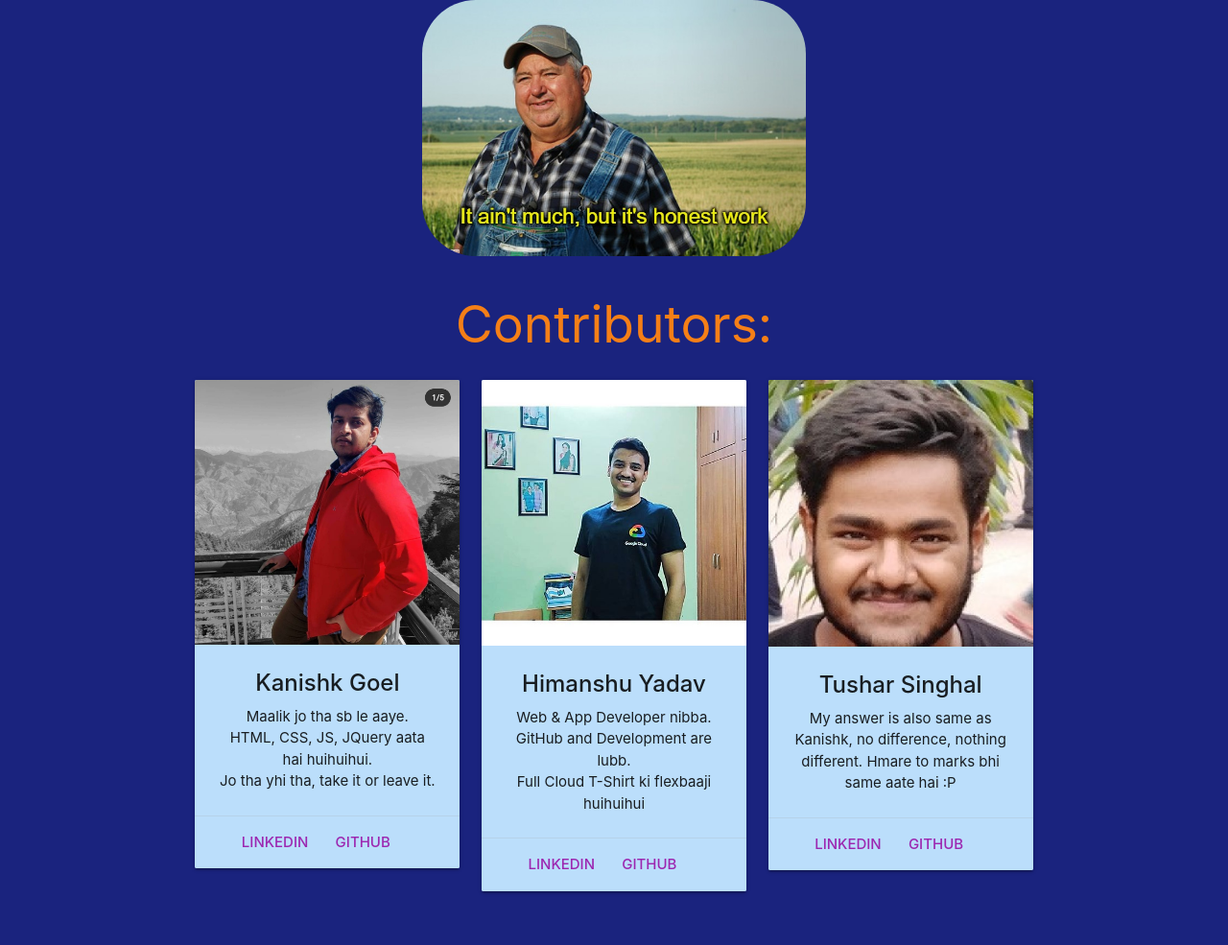
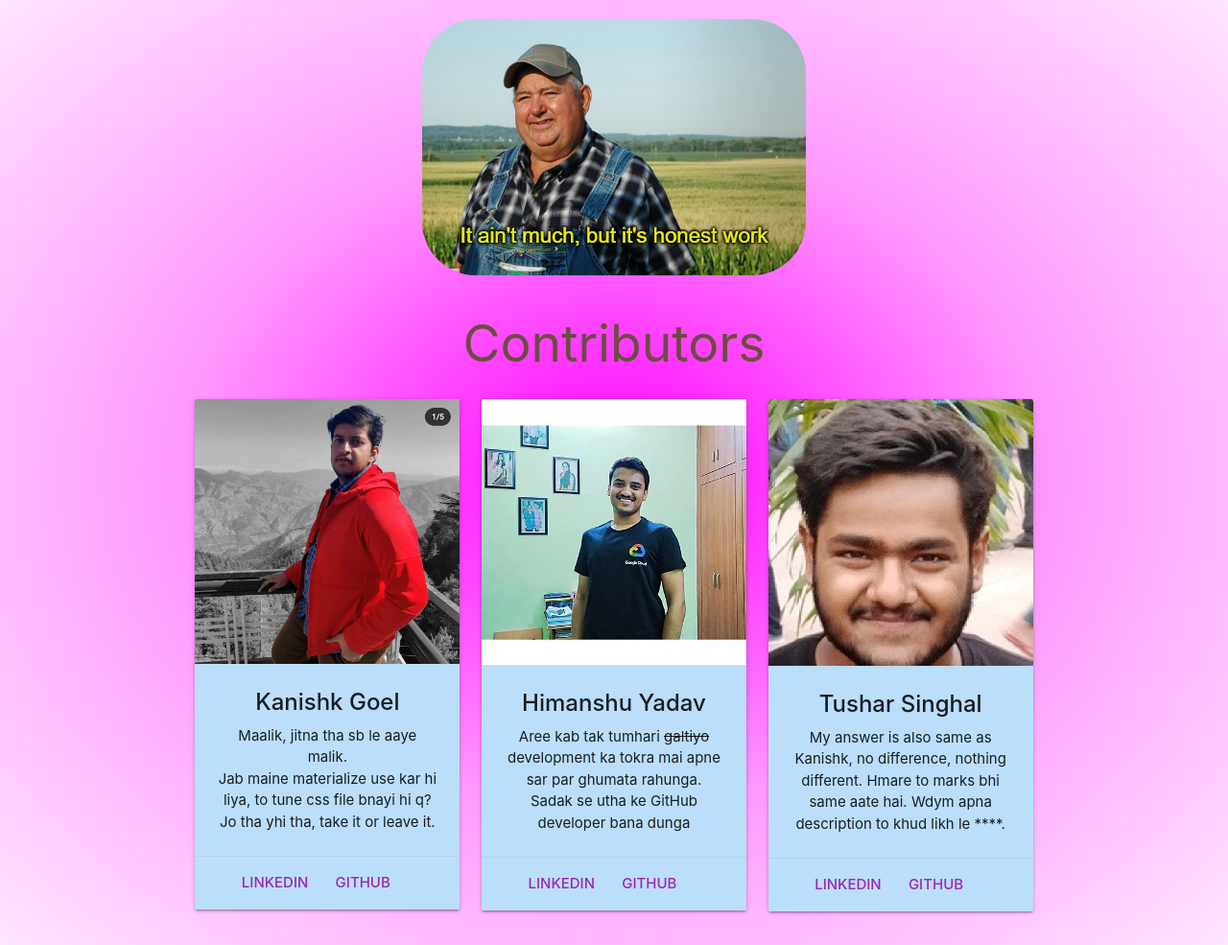
Before and after one commit to muskemteers/OurSQL, a plain HTML site: page html/creators.html in a window 1280 px wide. Shown: the whole page at 96% size. Before the commit the page ends 964 px from the top, so only its background shows below. Drawn offline with nearby package versions, Linux system fonts and the light colour scheme.

Commit message:
Changed links to relative links and added descriptions of developers

```diff
--- a/html/creators.html
+++ b/html/creators.html
@@ -21,12 +21,12 @@
     </style>
 </head>
 
-<body class="indigo darken-4">
+<body style="background-image: radial-gradient(#ff00ff, #ff99ff, #ffe6ff);">
     <div class="container center-align">
-        <img width="400px" id="meme-img" src="./../img/aintmuch.jpg" alt="it ain't much meme photo">
+        <img width="400px" style="margin-top: 20px;" id="meme-img" src="./../img/aintmuch.jpg" alt="it ain't much meme photo">
     </div>
     <div class="container">
-        <h2 class="yellow-text text-darken-4 center-align">Contributors:</h2>
+        <h2 class="brown-text text-darken-1 center-align">Contributors</h2>
         <div class="row">
             <div class="col s12 m4">
                 <div class="card blue lighten-4 center-align">
@@ -35,7 +35,7 @@
                     </div>
                     <div class="card-content">
                         <span class="card-title"><strong> Kanishk Goel</strong></span>
-                        <p>Maalik jo tha sb le aaye.<br>HTML, CSS, JS, JQuery aata hai huihuihui.<br> Jo tha yhi tha, take it or leave it.
+                        <p>Maalik, jitna tha sb le aaye malik.<br>Jab maine materialize use kar hi liya, to tune css file bnayi hi q?<br> Jo tha yhi tha, take it or leave it.
                         </p>
                     </div>
                     <div class="card-action">
@@ -52,7 +52,7 @@
                     </div>
                     <div class="card-content">
                         <span class="card-title"><strong>Himanshu Yadav</strong></span>
-                        <p>Web &amp; App Developer nibba.<br>GitHub and Development are lubb.<br>Full Cloud T-Shirt ki flexbaaji huihuihui</p>
+                        <p>Aree kab tak tumhari <s>galtiyo</s> development ka tokra mai apne sar par ghumata rahunga. Sadak se utha ke GitHub developer bana dunga</p>
                     </div>
                     <div class="card-action">
                         <a class="purple-text" target="_blank" href="https://www.linkedin.com/in/himanshu-yadav-1608/"><strong>LinkedIn</strong></a>
@@ -68,7 +68,7 @@
                     </div>
                     <div class="card-content">
                         <span class="card-title"><strong>Tushar Singhal</strong></span>
-                        <p>My answer is also same as Kanishk, no difference, nothing different. Hmare to marks bhi same aate hai :P
+                        <p>My answer is also same as Kanishk, no difference, nothing different. Hmare to marks bhi same aate hai. Wdym apna description to khud likh le ****.
                         </p>
                     </div>
                     <div class="card-action">
```
Also changed, not shown: index.html (+2 -2 lines).
